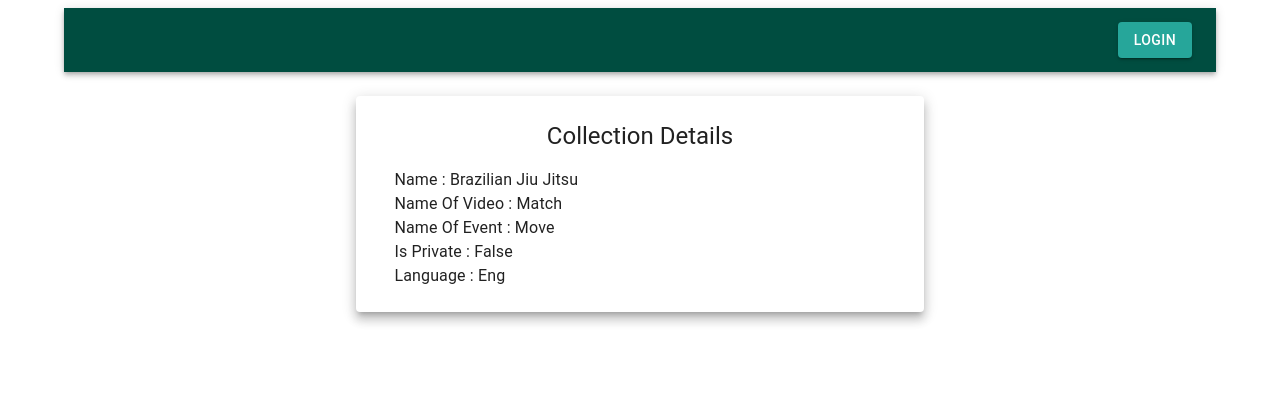
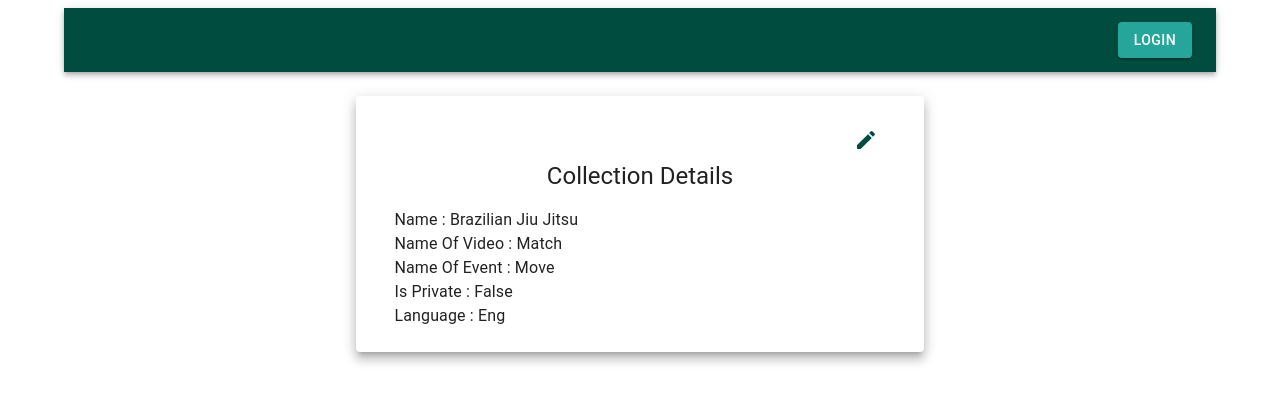
Before and after one commit to NerdyWithZainab/video-annotator, a Next.js app: page /collection/1 in a window 1280 px wide. Shown: the top 402 px of the page. Built offline with nearby package versions, Linux system fonts and the light colour scheme; no server answers.

Commit message:
implement the correct behavior of the edit button

```diff
--- a/components/CollectionDetailsEdit/index.tsx
+++ b/components/CollectionDetailsEdit/index.tsx
@@ -17,7 +17,8 @@ import CustomError from "../Error";
 
 const CollectionDetailsEdit: React.FC<{
   collection: Collection;
-}> = ({ collection }) => {
+  setIsCollectionDetailsInEditMode: () => {};
+}> = ({ collection, setIsCollectionDetailsInEditMode }) => {
   const intl: IntlShape = useIntl();
 
   useEffect(() => {
@@ -84,6 +85,7 @@ const CollectionDetailsEdit: React.FC<{
       // name
       // nameOfVideo
       // nameOfEvent
+      setIsCollectionDetailsInEditMode(false);
     } catch (error: any) {
       setError(error?.message);
     }
@@ -209,7 +211,7 @@ const CollectionDetailsEdit: React.FC<{
             disabled={!allRequiredValid}
             onClick={handleCollectionDetailsSubmission}
           >
-            <FormattedMessage id="UPDATE" defaultMessage="Update" />
+            <FormattedMessage id="DONE" defaultMessage="Done" />
           </Button>
           {error && <CustomError errorMsg={error} />}
         </Grid>
--- a/components/CollectionDetailsView/index.tsx
+++ b/components/CollectionDetailsView/index.tsx
@@ -9,15 +9,18 @@ import {
   convertCamelCaseToCapitalCase,
 } from "../../utilities/textUtils";
 
-const CollectionDetailsView: React.FC<{ collection: Collection }> = ({
-  collection,
-}) => {
+const CollectionDetailsView: React.FC<{
+  collection: Collection;
+  setIsCollectionDetailsInEditMode: () => {};
+}> = ({ collection, setIsCollectionDetailsInEditMode }) => {
   return (
     <InfoPanel
       titleId="COLLECTION_DETAILS"
       titleDefault="Collection Details"
       textOverrides={{ textAlign: "center" }}
       styleOverrides={{ maxHeight: 1000 }}
+      includeCornerEditButton={true}
+      setEditButton={setIsCollectionDetailsInEditMode}
     >
       <Grid container>
         {map(collection, (collectionEl, elKey) => {
--- a/components/InfoPanel/index.tsx
+++ b/components/InfoPanel/index.tsx
@@ -1,5 +1,9 @@
-import { Paper, Typography } from "@mui/material";
 import React from "react";
+import { Button, Grid, IconButton, Paper, Typography } from "@mui/material";
+import { Tooltip } from "@mui/material";
+// import EditIcon from "@mui/icons-material/Edit";
+import EditRoundedIcon from "@mui/icons-material/EditRounded";
+
 import { FormattedMessage } from "react-intl";
 
 const InfoPanel: React.FC<{
@@ -7,14 +11,26 @@ const InfoPanel: React.FC<{
   titleDefault: string;
   styleOverrides?: {};
   textOverrides?: {};
+  includeCornerEditButton?: boolean;
+  setEditButton?: (val: boolean) => void;
   children?: React.ReactNode;
 }> = ({
   titleId,
   titleDefault,
   styleOverrides = {},
   textOverrides = {},
+  includeCornerEditButton = false,
+  setEditButton = () => {},
   children,
 }) => {
+  console.log("deleteMe includeCornerEditButton is: ");
+  console.log(includeCornerEditButton);
+  const isEditable: boolean = includeCornerEditButton && Boolean(setEditButton);
+
+  const handleEditClick: () => void = () => {
+    setEditButton(true);
+  };
+
   return (
     <Paper
       elevation={8}
@@ -27,6 +43,19 @@ const InfoPanel: React.FC<{
       }}
     >
       <>
+        {isEditable && (
+          <Grid container justifyContent="flex-end" alignItems="flex-end">
+            <Grid item>
+              <IconButton
+                color="primary"
+                aria-label="edit collection"
+                onClick={handleEditClick}
+              >
+                <EditRoundedIcon />
+              </IconButton>
+            </Grid>
+          </Grid>
+        )}
         <Typography
           variant="h5"
           style={{ marginBottom: "2vh", ...textOverrides }}
--- a/lang/en.json
+++ b/lang/en.json
@@ -80,5 +80,5 @@
   "IS_COLLECTION_PRIVATE": "Is the collection private?",
   "SOMETHING_WENT_WRONG_CONTACT_DEVELOPER": "Something went wrong. Alert a developer by <a href='/me'>leaving feedback</a>",
   "IS_PRIVATE_DESCRIPTION": "If selected, other users will be able to discover your collection, as well as view and edit the videos within the collection as their privileges permit. They will not be able to edit the questions that appear during video intake.",
-  "UPDATE": "Update"
+  "DONE": "Done"
 }
--- a/pages/collection/[collectionId].tsx
+++ b/pages/collection/[collectionId].tsx
@@ -24,11 +24,13 @@ const SingleCollection: React.FC = () => {
         {isCollectionDetailsInEditMode && (
           <CollectionDetailsEdit
             collection={shamCollection}
+            setIsCollectionDetailsInEditMode={setIsCollectionDetailsInEditMode}
           ></CollectionDetailsEdit>
         )}
         {!isCollectionDetailsInEditMode && (
           <CollectionDetailsView
             collection={shamCollection}
+            setIsCollectionDetailsInEditMode={setIsCollectionDetailsInEditMode}
           ></CollectionDetailsView>
         )}
       </Grid>
```
